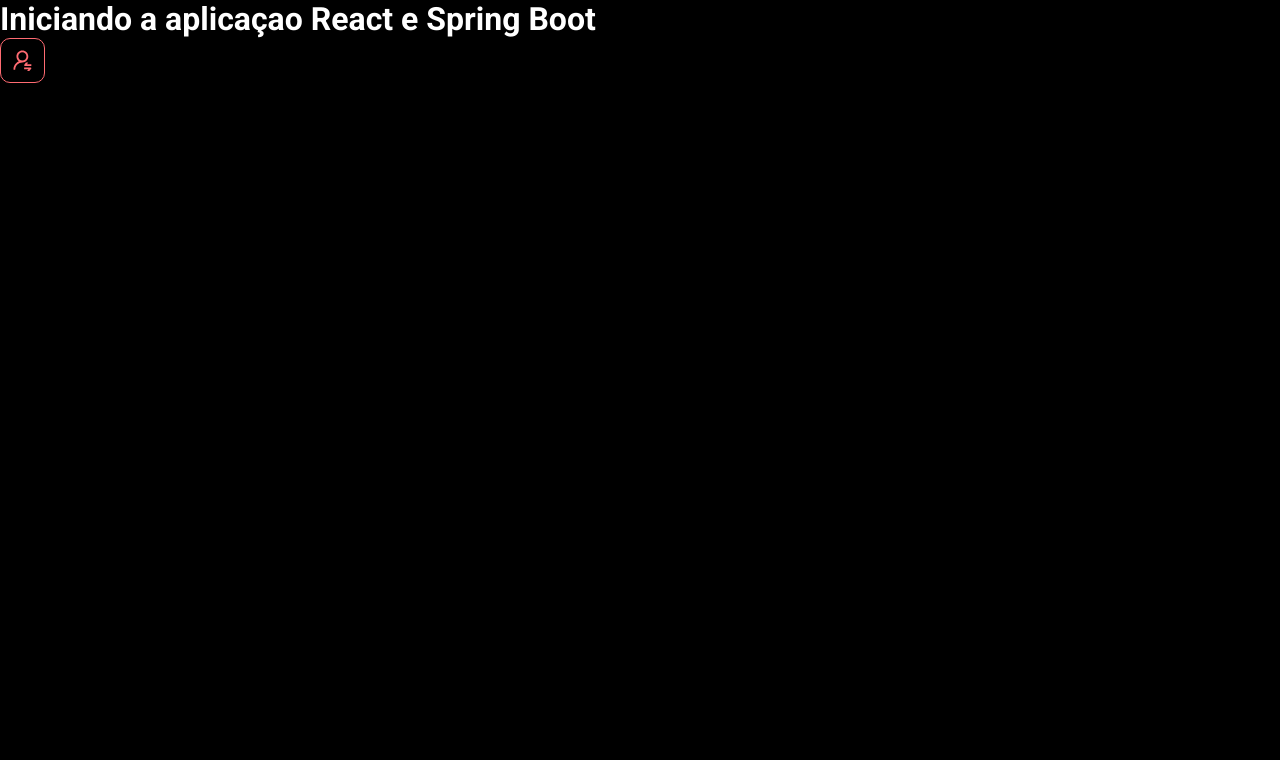
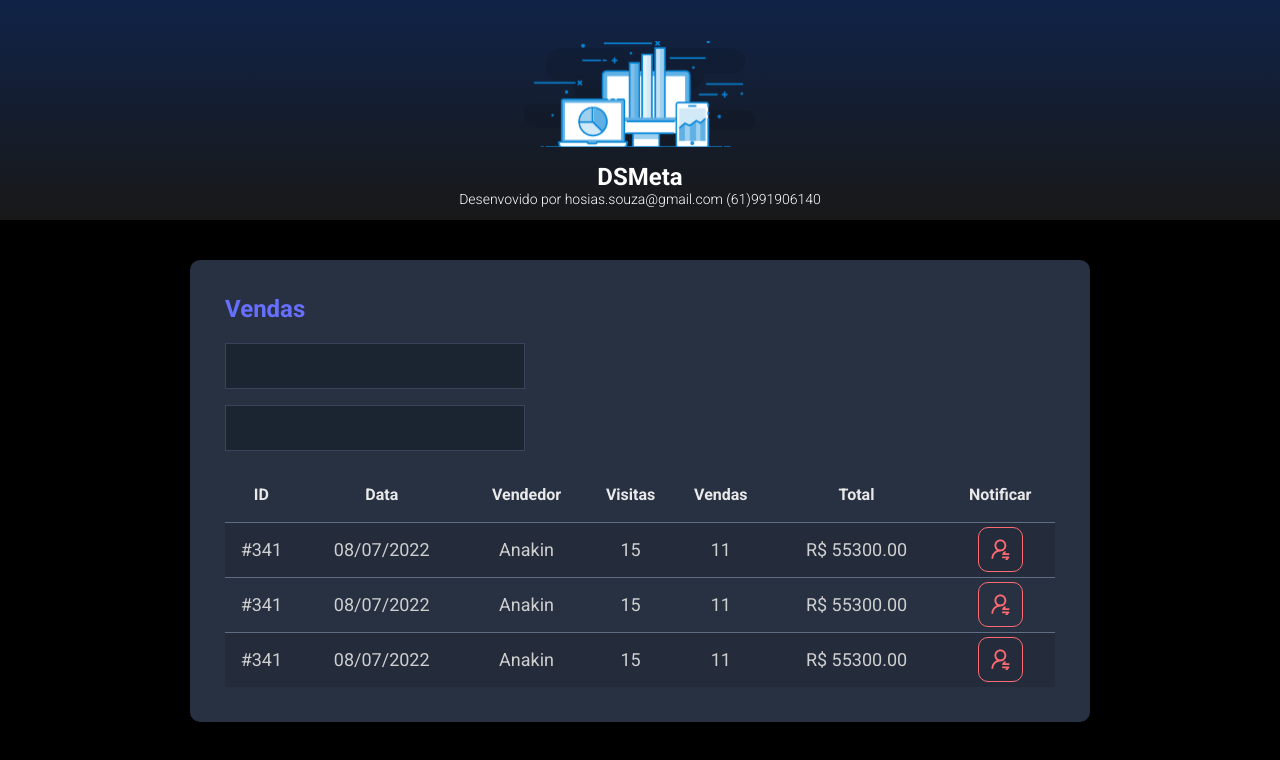
Before and after one commit to blackkamenrider/dsmeta, a React (Vite) app in the folder frontend/: page / in a window 1280 px wide. Shown: the top 760 px of the page. Built offline with nearby package versions, Linux system fonts and the light colour scheme.

Commit message:
other components

```diff
--- a/frontend/src/App.tsx
+++ b/frontend/src/App.tsx
@@ -1,16 +1,20 @@
+
 import NotificationButton from "./components/NotificationButton"
-
+import Header from "./components/Header"
+import SalesCard from "./components/SalesCard"
 
 function App() {
   return(
    <>
-    <h1>Iniciando a aplicaçao React e Spring Boot</h1>
-    <NotificationButton/>
+    <Header/>
+    <main>
+        <section id="sales">
+            <div className ="dsmeta-container">
+              <SalesCard/>
+            </div>
+        </section>
+    </main>
    </>
-
-
-
-
   )
 }
 
--- /dev/null
+++ b/frontend/src/components/Header/index.tsx
@@ -0,0 +1,19 @@
+import logo from  "../../assets/img/logo.svg"
+import './styles.css'
+function Header() {
+  return(
+
+    <header>
+        <div className="dsmeta-logo-container">
+             <img src={logo} alt="DSMeta"></img>
+            <h1>DSMeta</h1>
+            <p>
+                Desenvovido por <a href="">hosias.souza@gmail.com</a> <a href="https://api.whatsapp.com/send?phone=5561991906140">(61)991906140</a>
+            </p>
+        </div>
+</header>
+
+  )
+}
+
+export default Header
--- /dev/null
+++ b/frontend/src/components/Header/styles.css
@@ -0,0 +1,29 @@
+header{
+    background: linear-gradient(180deg, #102347 0%, #181818 100%);
+    height: 220px;
+    display: flex;
+    align-items: center;/*juntamente com o display flex alinhei na vertical*/
+    justify-content:center;/*alinhamento na horizontal*/
+}
+
+.dsmeta-logo-container{
+    display: flex;
+    flex-direction: column;
+    align-items: center;
+}
+
+.dsmeta-logo-container img{
+    width: 235px;
+    height: 106.07px;
+    margin-top: 28px;
+}
+
+.dsmeta-logo-container h1{
+    margin-top: 15px;
+    font-size: 24px;
+}
+
+.dsmeta-logo-container p{
+    font-size: 14px;
+    font-weight: 300;/*o peso da fonte (fina ou grossa)*/
+}
--- /dev/null
+++ b/frontend/src/components/SalesCard/index.tsx
@@ -0,0 +1,84 @@
+import NotificationButton from '../NotificationButton'
+import  './styles.css'
+
+function SalesCard() {
+    return(
+
+        <div className="dsmeta-card">
+            <h2 className="dsmeta-sales-title">Vendas</h2>
+
+            <div className="container">
+               <div className="dsmeta-form-control-container">
+                 <input className="dsmeta-form-control" type="text"></input>
+               </div>
+
+               <div className="dsmeta-form-control-container">
+                 <input className="dsmeta-form-control" type="text" type="text"></input>
+               </div>
+            </div>
+
+            <div>
+                 <table className="dsmeta-sales-table">
+                     <thead>
+                         <tr>
+                             <th className="show992">ID</th>
+                             <th className="show576">Data</th>
+                             <th >Vendedor</th>
+                             <th className="show992">Visitas</th>
+                             <th className="show992">Vendas</th>
+                             <th>Total</th>
+                             <th>Notificar</th>
+                         </tr>
+                     </thead>
+                     <tbody>
+                         <tr>
+                             <td className="show992">#341</td>
+                             <td className="show576">08/07/2022</td>
+                             <td>Anakin</td>
+                             <td className="show992">15</td>
+                             <td className="show992">11</td>
+                             <td>R$ 55300.00</td>
+                             <td>
+                                 <div className="dsmeta-red-btn-container">
+                                    <NotificationButton/>
+                                 </div>
+
+                             </td>
+                         </tr>
+
+                         <tr>
+                             <td className="show992">#341</td>
+                             <td className="show576">08/07/2022</td>
+                             <td>Anakin</td>
+                             <td className="show992">15</td>
+                             <td className="show992">11</td>
+                             <td>R$ 55300.00</td>
+                             <td>
+                                 <div className="dsmeta-red-btn-container">
+                                    <NotificationButton/>
+                                 </div>
+                             </td>
+                         </tr>
+
+                         <tr>
+                             <td className="show992">#341</td>
+                             <td className="show576">08/07/2022</td>
+                             <td>Anakin</td>
+                             <td className="show992">15</td>
+                             <td className="show992">11</td>
+                             <td>R$ 55300.00</td>
+                             <td>
+                                 <div className="dsmeta-red-btn-container">
+                                    <NotificationButton/>
+                                 </div>
+                             </td>
+                         </tr>
+                     </tbody>
+                 </table>
+            </div>
+         </div>
+
+    )
+  }
+
+  export default SalesCard
--- /dev/null
+++ b/frontend/src/components/SalesCard/styles.css
@@ -0,0 +1,104 @@
+.dsmeta-card{
+    background-color: #283142;
+    border-radius: 10px;
+    padding: 30px 10px;
+}
+.dsmeta-sales-title{
+   /* margin-top: 32px;
+    margin-left: 16px;
+    margin-right: 36px;
+   */
+    color: #676FFF;
+    font-size: 24px;
+    margin-bottom: 20px;
+}
+
+.dsmeta-form-control-container{
+ margin-bottom: 16px;
+ max-width: 300px;
+}
+
+.dsmeta-form-control{
+    background-color: #1B2531;
+    width: 100%;
+    height: 46px;
+    border: 1px solid #384459;
+    color: #9aaabe;
+    padding: 0 20px;
+    font-size: 18px;
+}
+
+.dsmeta-sales-table{
+    width: 100%;
+   border-spacing: 0;
+   border-collapse: collapse;/*para eu poder usar o border top nas filhas*/
+}
+
+.dsmeta-sales-table thead{
+    height:  55px;
+    font-size: 16px;
+    color: #E9E9E9;
+    font-weight: 700;
+}
+
+.dsmeta-sales-table tbody{
+    font-size: 14px;
+    font-weight: 400;
+    color: #CFCFCF;
+}
+
+.dsmeta-sales-table tbody tr{
+   height: 74px;
+   border-top: 1px solid #5F6E82;
+   text-align: center;
+}
+
+.dsmeta-sales-table tbody tr:hover > td{
+/* este > td so de passar em um elemento da linha ja faz efeito*/
+    background-color: #384459;
+}
+
+.dsmeta-sales-table tbody tr:nth-child(odd){
+ /* eu quero qual filho do tr ? quero o filho impar entao, coloco dentro
+ parentese 'odd' que significa impar. neste caso estou dizendo quando a
+ linha for impar eu coloco este background  definido no corpo da classe*/
+
+    background-color: #242c3b;
+}
+
+.dsmeta-red-btn-container{
+    display: flex;
+    justify-content: center;
+}
+
+.show576{
+    display: none;
+}
+
+@media (min-width: 576px){
+    .show576{
+        display: table-cell; /*display normal de um elemento de tabela, resumindo: antes de 576px a class esta como none, aqui vai ficar normal*/
+
+    }
+    .dsmeta-card {
+        padding: 35px;
+    }
+
+    .dsmeta-sales-table tbody tr{
+        height: 55px;
+    }
+
+    .dsmeta-sales-table tbody{
+        font-size: 18px;
+    }
+}
+
+.show992{
+    display: none;
+}
+
+@media (min-width: 992px){
+    .show992{
+        display: table-cell;
+    }
+}
--- a/frontend/src/index.css
+++ b/frontend/src/index.css
@@ -18,51 +18,6 @@
     text-decoration: none; /*nao terá nenum sublinhado*/
 }
 
-header{
-    background: linear-gradient(180deg, #102347 0%, #181818 100%);
-    height: 220px;
-    display: flex;
-    align-items: center;/*juntamente com o display flex alinhei na vertical*/
-    justify-content:center;/*alinhamento na horizontal*/
-}
-
-.dsmeta-logo-container{
-    display: flex;
-    flex-direction: column;
-    align-items: center;
-}
-
-.dsmeta-logo-container img{
-    width: 235px;
-    height: 106.07px;
-    margin-top: 28px;
-}
-
-.dsmeta-logo-container h1{
-    margin-top: 15px;
-    font-size: 24px;
-}
-
-.dsmeta-logo-container p{
-    font-size: 14px;
-    font-weight: 300;/*o peso da fonte (fina ou grossa)*/
-}
-
-.dsmeta-card{
-    background-color: #283142;
-    border-radius: 10px;
-    padding: 30px 10px;
-}
-.dsmeta-sales-title{
-   /* margin-top: 32px;
-    margin-left: 16px;
-    margin-right: 36px;
-   */
-    color: #676FFF;
-    font-size: 24px;
-    margin-bottom: 20px;
-}
-
 .dsmeta-container{
     width: 100%;
     max-width: 900px;
@@ -72,108 +27,3 @@
  #sales {
    padding: 40px 10px;
 }
-.dsmeta-form-control-container{
- margin-bottom: 16px;
- max-width: 300px;
-}
-
-.dsmeta-form-control{
-    background-color: #1B2531;
-    width: 100%;
-    height: 46px;
-    border: 1px solid #384459;
-    color: #9aaabe;
-    padding: 0 20px;
-    font-size: 18px;
-}
-
-.dsmeta-sales-table{
-    width: 100%;
-   border-spacing: 0;
-   border-collapse: collapse;/*para eu poder usar o border top nas filhas*/
-}
-
-.dsmeta-sales-table thead{
-    height:  55px;
-    font-size: 16px;
-    color: #E9E9E9;
-    font-weight: 700;
-}
-
-.dsmeta-sales-table tbody{
-    font-size: 14px;
-    font-weight: 400;
-    color: #CFCFCF;
-}
-
-.dsmeta-sales-table tbody tr{
-   height: 74px;
-   border-top: 1px solid #5F6E82;
-   text-align: center;
-}
-
-.dsmeta-sales-table tbody tr:hover > td{
-/* este > td so de passar em um elemento da linha ja faz efeito*/
-    background-color: #384459;
-}
-
-.dsmeta-sales-table tbody tr:nth-child(odd){
- /* eu quero qual filho do tr ? quero o filho impar entao, coloco dentro
- parentese 'odd' que significa impar. neste caso estou dizendo quando a
- linha for impar eu coloco este background  definido no corpo da classe*/
-
-    background-color: #242c3b;
-}
-
-.dsmeta-red-btn-container{
-    display: flex;
-    justify-content: center;
-}
-
-.dsmeta-red-btn {
-    height: 45px;
-    width: 45px;
-    background: rgba(255, a07, 114, 0.1);
-    border: 1px solid #ff6b72;
-    border-radius: 10px;
-    display: flex;
-    align-items: center;
-    justify-content: center;
-    cursor: pointer; /*faz o mouse virar maozinha*/
-}
-
-.dsmeta-red-btn img {
-    width: 19px;
-}
-
-.show576{
-    display: none;
-}
-
-@media (min-width: 576px){
-    .show576{
-        display: table-cell; /*display normal de um elemento de tabela, resumindo: antes de 576px a class esta como none, aqui vai ficar normal*/
-
-    }
-    .dsmeta-card {
-        padding: 35px;
-    }
-
-    .dsmeta-sales-table tbody tr{
-        height: 55px;
-    }
-
-    .dsmeta-sales-table tbody{
-        font-size: 18px;
-    }
-}
-
-.show992{
-    display: none;
-}
-
-@media (min-width: 992px){
-    .show992{
-        display: table-cell;
-    }
-}
```
Also changed, not shown: frontend/src/assets/img/logo.svg (added).
